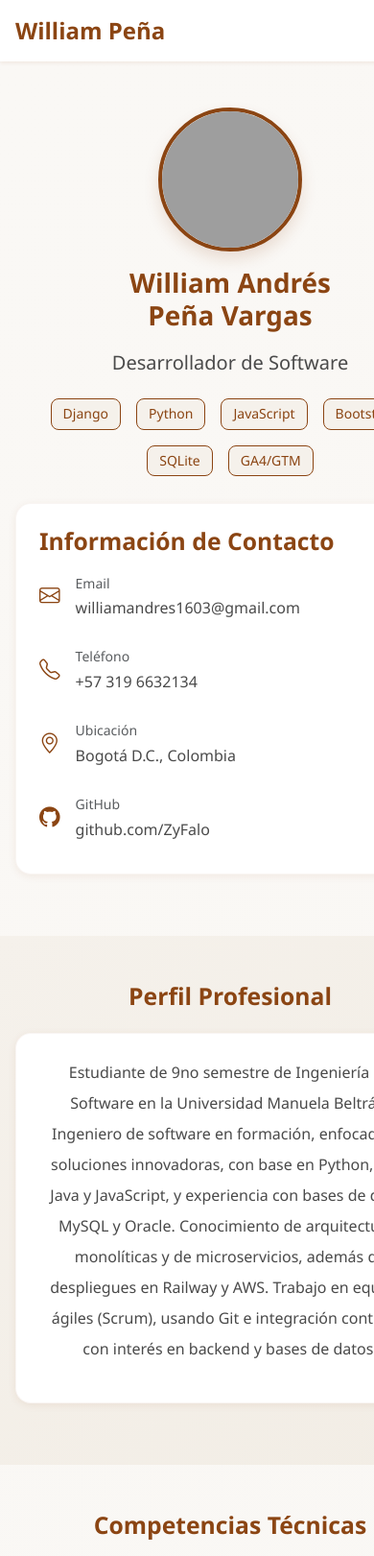
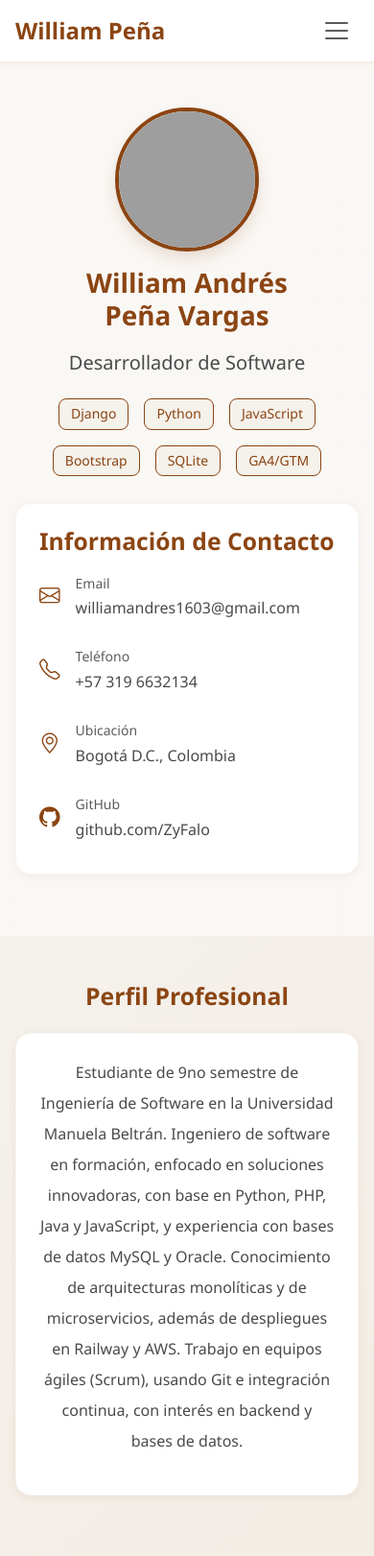
Before and after one commit to ZyFalo/Mi-Portafolio-Prod, a Django app: page / in a window 390 px wide; the page is wider, and only the part inside the window is pictured. Shown: the top 1621 px of that part at 96% size. Run offline with Django 5.2, Linux system fonts and the light colour scheme; data that the repository does not hold is empty; grey boxes are pictures that could not be loaded.

Commit message:
Actualizar estilos de CSS: ajustar el ancho mínimo del cuerpo a 0 para mejorar la responsividad

```diff
--- a/static/css/portfolio.css
+++ b/static/css/portfolio.css
@@ -17,7 +17,7 @@ body {
     font-family: 'Segoe UI', Tahoma, Geneva, Verdana, sans-serif;
     line-height: 1.6;
     color: var(--text-main);
-    min-width: 480px;
+    min-width: 0;
 }
 
 /* Aplicación de Variables de Color */
```
